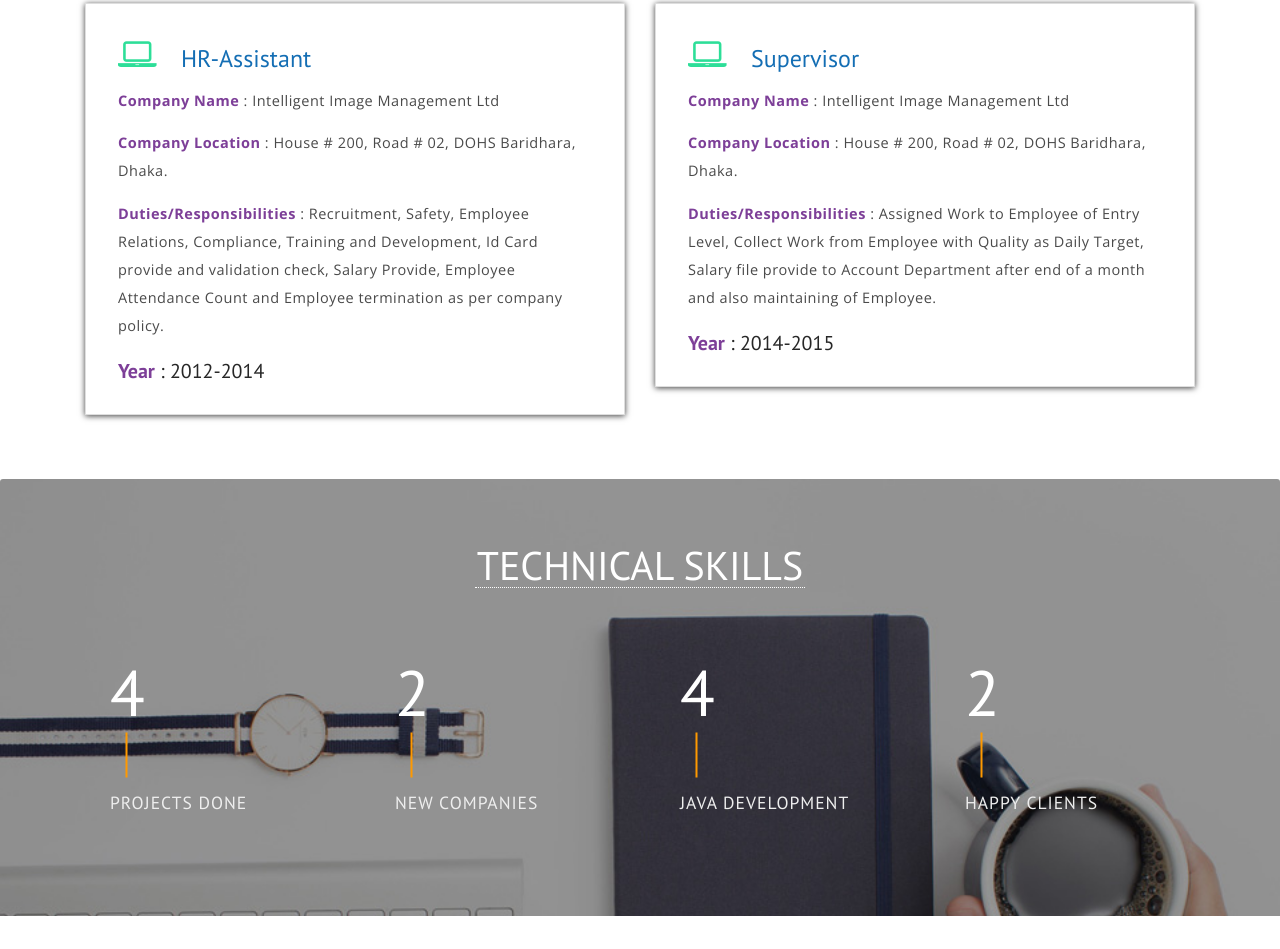
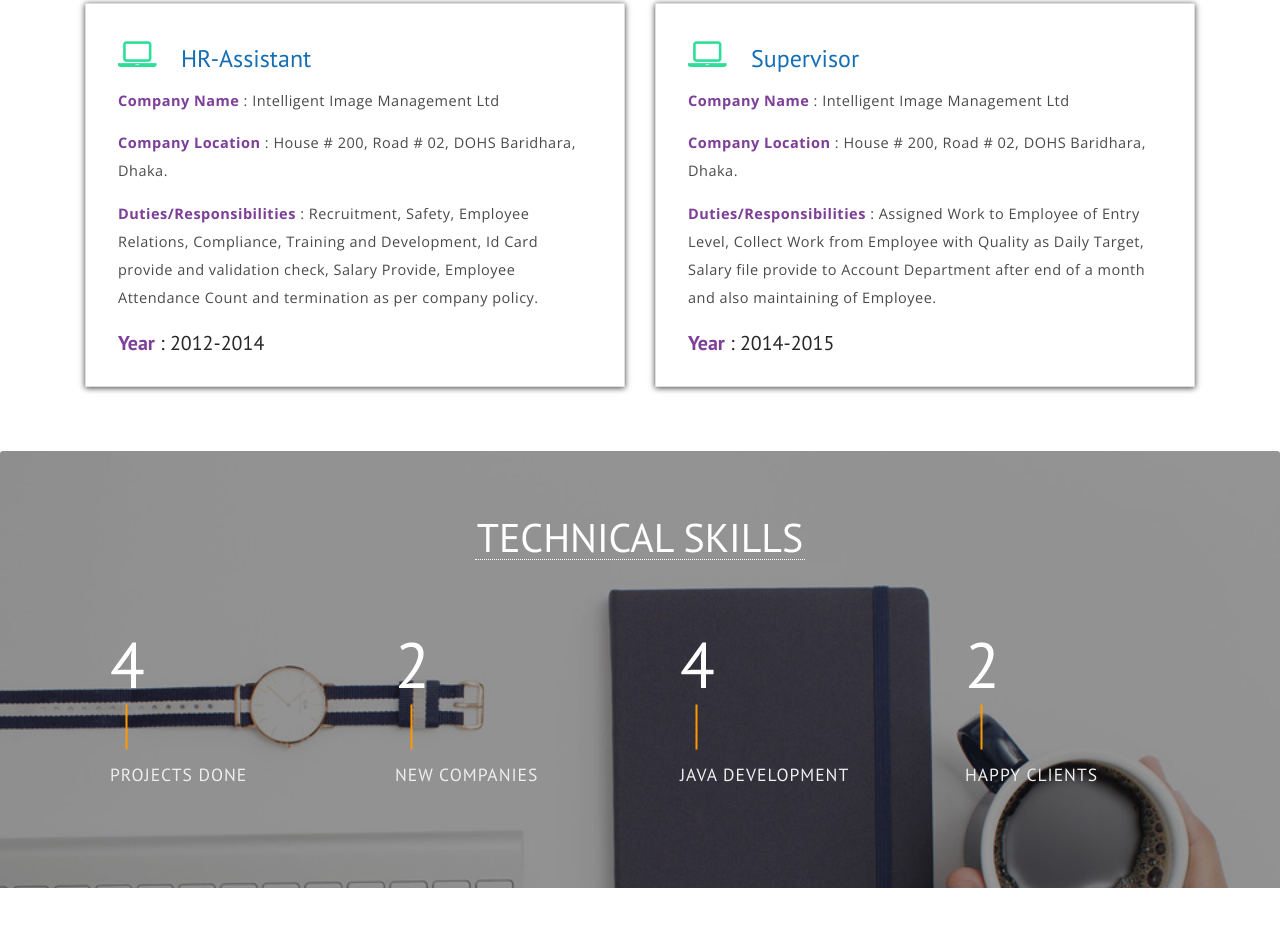
Before and after one commit to thisisbabul/portfolio, a plain HTML site: page index.html in a window 1280 px wide. Shown: the part 2973-3922 px from the top of the page. Drawn offline with nearby package versions, Linux system fonts and the light colour scheme.

Commit message:
Update index.html

```diff
--- a/index.html
+++ b/index.html
@@ -365,7 +365,7 @@ License URL: http://creativecommons.org/licenses/by/3.0/
 				<h3><i class="fa fa-laptop" aria-hidden="true"></i> HR-Assistant</h3>
 				<p><b>Company Name</b> : Intelligent Image Management Ltd</p>
 				<p><b>Company Location</b> : House # 200, Road # 02, DOHS Baridhara, Dhaka.</p>
-				<p><b>Duties/Responsibilities</b> : Recruitment, Safety, Employee Relations, Compliance, Training and Development, Id Card provide and validation check, Salary Provide, Employee Attendance Count and Employee termination as per company policy.</p>
+				<p><b>Duties/Responsibilities</b> : Recruitment, Safety, Employee Relations, Compliance, Training and Development, Id Card provide and validation check, Salary Provide, Employee Attendance Count and termination as per company policy.</p>
 				<h4><b>Year</b> : 2012-2014</h4>
 			</div>
 		</div>
```
